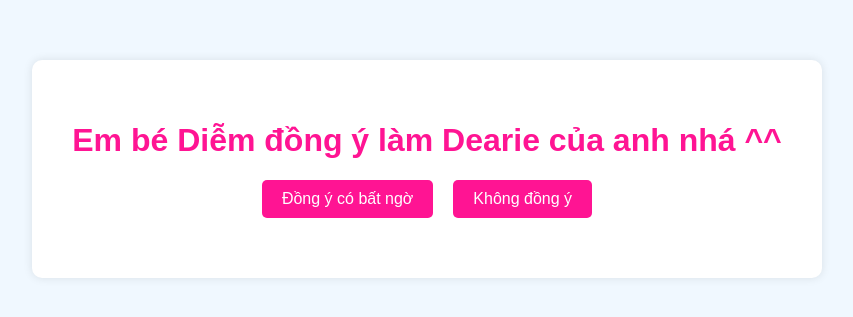
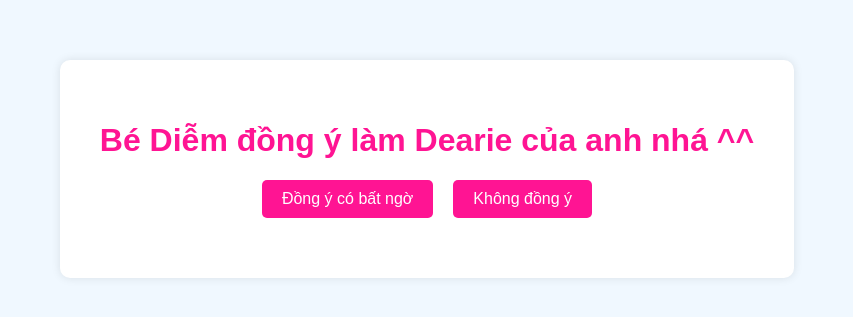
Before and after one commit to startinhs/startinhs.github.io, a plain HTML site: page KD&MT/lovezone/index.html in a window 1280 px wide. Shown: the part 231-548 px from the top of the page, without its empty margins (213-1066 px from the left). Drawn offline with Linux system fonts and the light colour scheme.

Commit message:
Update index.html

```diff
--- a/KD&MT/lovezone/index.html
+++ b/KD&MT/lovezone/index.html
@@ -48,7 +48,7 @@
 </head>
 <body>
     <div class="container">
-        <h1>Em bé Diễm đồng ý làm Dearie của anh nhá ^^</h1>
+        <h1>Bé Diễm đồng ý làm Dearie của anh nhá ^^</h1>
         <div class="buttons">
             <button id="accept" onclick="accept()">Đồng ý có bất ngờ</button>
             <button id="decline" onmouseover="swapButtons()">Không đồng ý</button>
```
